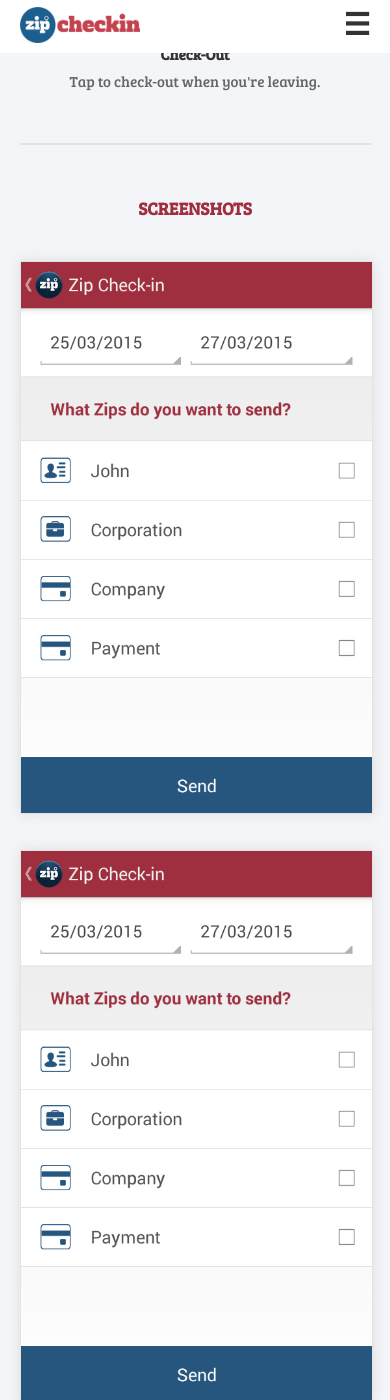
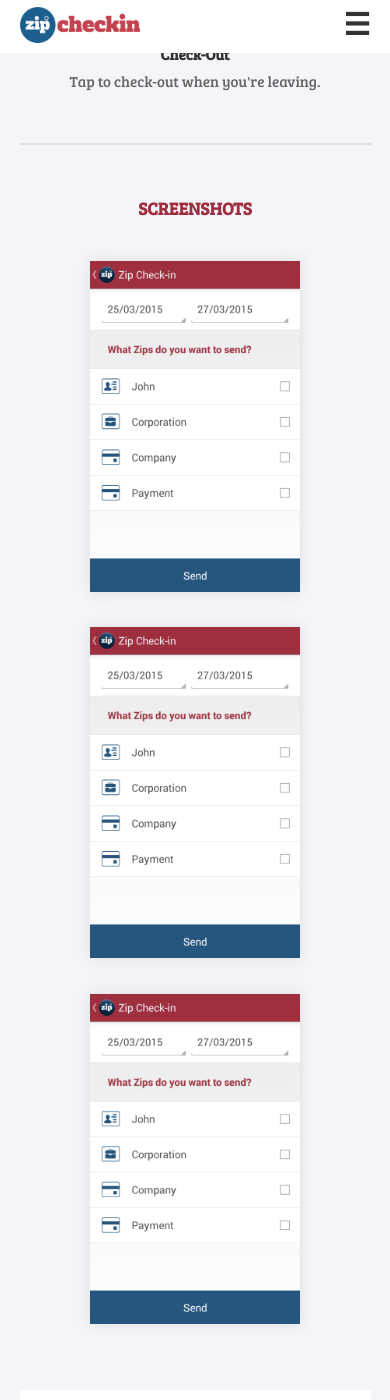
Before and after one commit to zipcheckin/zipcheckin.github.io, a Jekyll site: the page built from index.html, in a window 390 px wide and 1400 px high, scrolled down 1488 px. Built offline with Jekyll 4.4.1, drawn with Linux system fonts in a browser that asks for light colours; nearby versions of some CDN libraries.

Commit message:
Adjusts on gallery

```diff
--- a/_sass/_layout.scss
+++ b/_sass/_layout.scss
@@ -188,12 +188,15 @@ header.default.tiny {
   margin-top: 50px;
   text-align: center;
 
-  img {
-    width: 100% !important;
-    border: none;
-    padding: 0 !important;
-    box-shadow: 0 0 12px #ddd;
-  }
+  li {
+
+    img {
+      width: 100%;
+      border: none;
+      padding: 0;
+      box-shadow: 0 0 12px #ddd;
+    }
+  } // li
 }
 
 
--- a/_sass/_responsive.scss
+++ b/_sass/_responsive.scss
@@ -129,9 +129,15 @@
       margin: 30px 0 0 0;
 
       img {
-        width: 60%;
+        width: 85%;
         margin: auto;
       }
+    }
+  }
+
+  .screenshots {
+    li img {
+      width: 60%;
     }
   }
 
```
